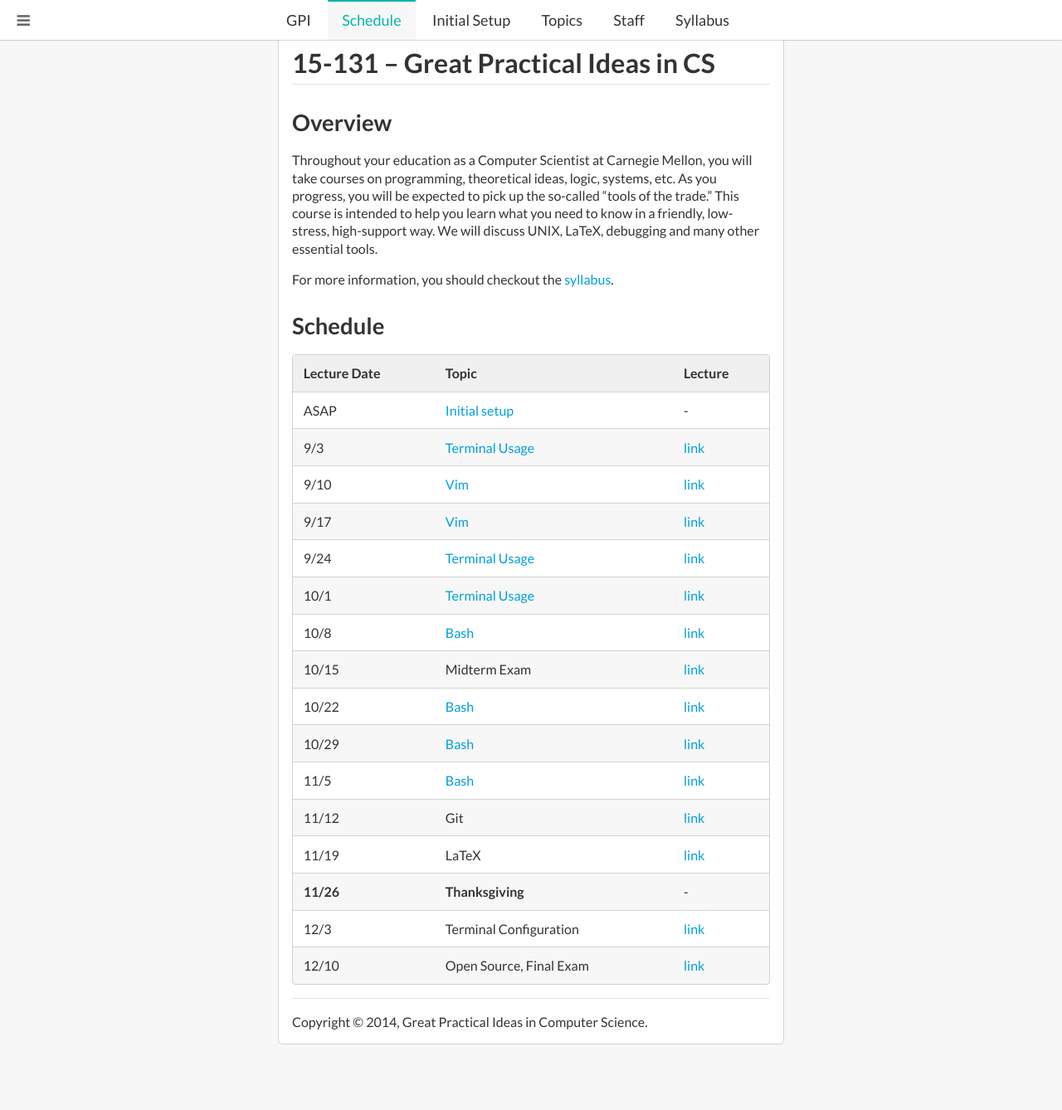
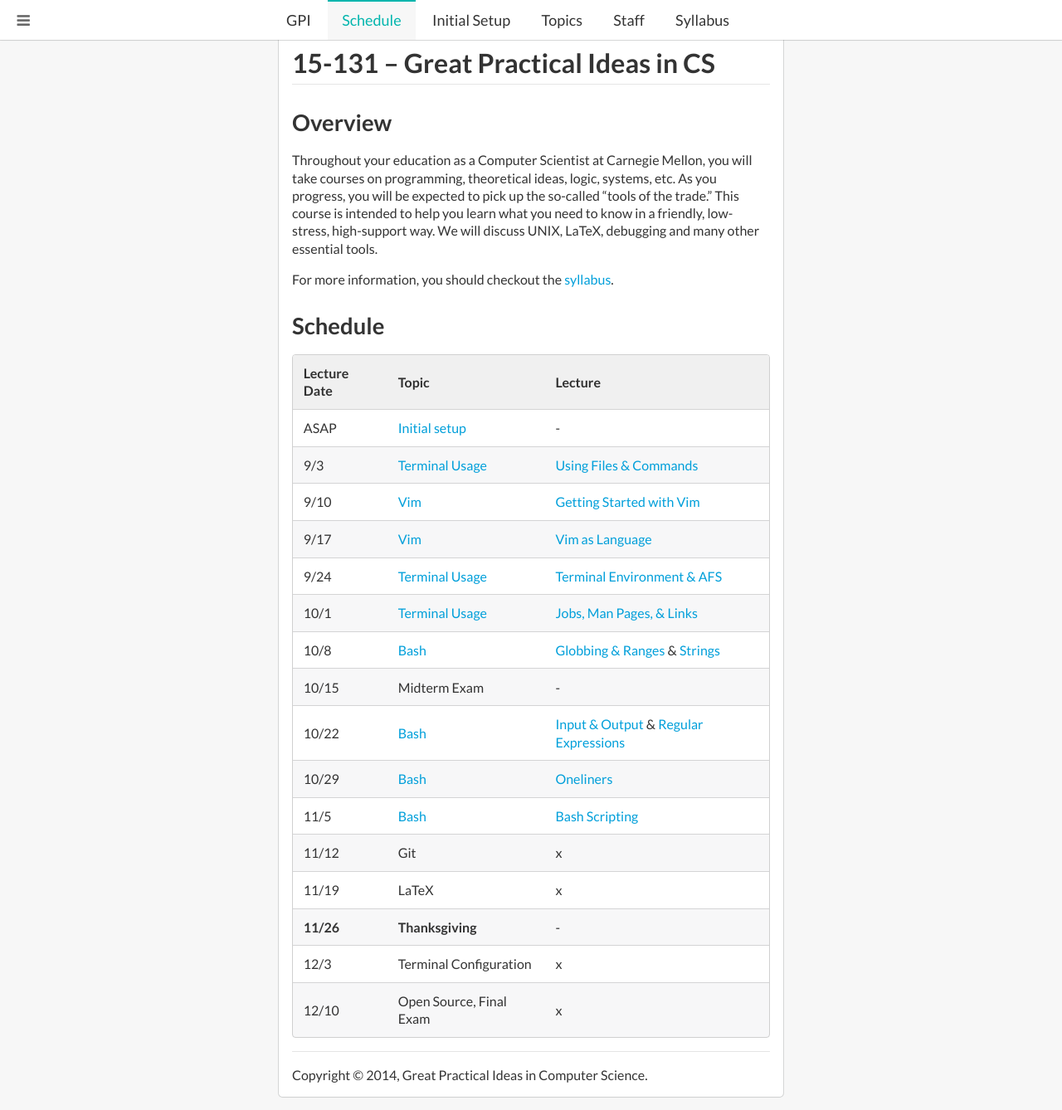
Before and after one commit to cmugpi/cmugpi.github.io, a Jekyll site: the page built from index.md, in a window 1280 px wide and 1338 px high. Shown: the whole window at 83% size. Built offline with Jekyll 4.4.1, drawn with Linux system fonts in a browser that asks for light colours; nearby versions of some CDN libraries.

Commit message:
Updated schedule page

```diff
--- a/index.md
+++ b/index.md
@@ -21,29 +21,43 @@
 
 ## Schedule
 
-| Lecture Date | Topic                            | Lecture         |
-| ------------ | -----                            | -------         |
-| ASAP         | [Initial setup][initial-setup]   | -               |
-| 9/3          | [Terminal Usage][terminal-usage] | [link][puzzle1] |
-| 9/10         | [Vim][vim]                       | [link][puzzle1] |
-| 9/17         | [Vim][vim]                       | [link][puzzle1] |
-| 9/24         | [Terminal Usage][terminal-usage] | [link][puzzle1] |
-| 10/1         | [Terminal Usage][terminal-usage] | [link][puzzle1] |
-| 10/8         | [Bash][bash]                     | [link][puzzle1] |
-| 10/15        | Midterm Exam                     | [link][puzzle1] |
-| 10/22        | [Bash][bash]                     | [link][puzzle1] |
-| 10/29        | [Bash][bash]                     | [link][puzzle1] |
-| 11/5         | [Bash][bash]                     | [link][puzzle1] |
-| 11/12        | Git                              | [link][puzzle1] |
-| 11/19        | LaTeX                            | [link][puzzle1] |
-| __11/26__    | __Thanksgiving__                 | -               |
-| 12/3         | Terminal Configuration           | [link][puzzle1] |
-| 12/10        | Open Source, Final Exam          | [link][puzzle1] |
+| Lecture Date | Topic                            | Lecture                                             |
+| ------------ | -----                            | -------                                             |
+| ASAP         | [Initial setup][initial-setup]   | -                                                   |
+| 9/3          | [Terminal Usage][terminal-usage] | [Using Files & Commands][files-commands]            |
+| 9/10         | [Vim][vim]                       | [Getting Started with Vim][gs-vim]                  |
+| 9/17         | [Vim][vim]                       | [Vim as Language][vim-language]                     |
+| 9/24         | [Terminal Usage][terminal-usage] | [Terminal Environment & AFS][environment-afs]       |
+| 10/1         | [Terminal Usage][terminal-usage] | [Jobs, Man Pages, & Links][jobs-man-links]          |
+| 10/8         | [Bash][bash]                     | [Globbing & Ranges][globbing] & [Strings][strings]  |
+| 10/15        | Midterm Exam                     | -                                                   |
+| 10/22        | [Bash][bash]                     | [Input & Output][io] & [Regular Expressions][regex] |
+| 10/29        | [Bash][bash]                     | [Oneliners][oneliners]                              |
+| 11/5         | [Bash][bash]                     | [Bash Scripting][scripting]                         |
+| 11/12        | Git                              | x |
+| 11/19        | LaTeX                            | x |
+| __11/26__    | __Thanksgiving__                 | -                                                   |
+| 12/3         | Terminal Configuration           | x |
+| 12/10        | Open Source, Final Exam          | x |
 {:.ui.striped.table}
 
 [puzzle1]: https://www.google.com/
 [syllabus]: {{ "/syllabus/" | prepend: site.baseprefix }}
 [initial-setup]: {{ "/initial-setup/" | prepend: site.baseprefix }}
-[terminal-usage]: {{ "/topics/terminal-usage/" | prepend: site.baseprefix }}
-[vim]: {{ "/topics/vim/" | prepend: site.baseprefix }}
-[bash]: {{ "/topics/bash/" | prepend: site.baseprefix }}
+
+[terminal-usage]:  {{ "/topics/terminal-usage/"                 | prepend: site.baseprefix }}
+[files-commands]:  {{ "/topics/terminal-usage/files-commands/"  | prepend: site.baseprefix }}
+[environment-afs]: {{ "/topics/terminal-usage/environment-afs/" | prepend: site.baseprefix }}
+[jobs-man-links]:  {{ "/topics/terminal-usage/jobs-man-links/"  | prepend: site.baseprefix }}
+
+[vim]:    {{ "/topics/vim/"                 | prepend: site.baseprefix }}
+[gs-vim]: {{ "/topics/vim/getting-started/" | prepend: site.baseprefix }}
+[vim-language]: http://benmccormick.org/2014/07/02/learning-vim-in-2014-vim-as-language/
+
+[bash]:      {{ "/topics/bash/"                     | prepend: site.baseprefix }}
+[globbing]:  {{ "/topics/bash/globbing-ranges/"     | prepend: site.baseprefix }}
+[strings]:   {{ "/topics/bash/strings/"             | prepend: site.baseprefix }}
+[io]:        {{ "/topics/bash/input-output/"        | prepend: site.baseprefix }}
+[regex]:     {{ "/topics/bash/regular-expressions/" | prepend: site.baseprefix }}
+[oneliners]: {{ "/topics/bash/oneliners/"           | prepend: site.baseprefix }}
+[scripting]: {{ "/topics/bash/scripting/"           | prepend: site.baseprefix }}
```
